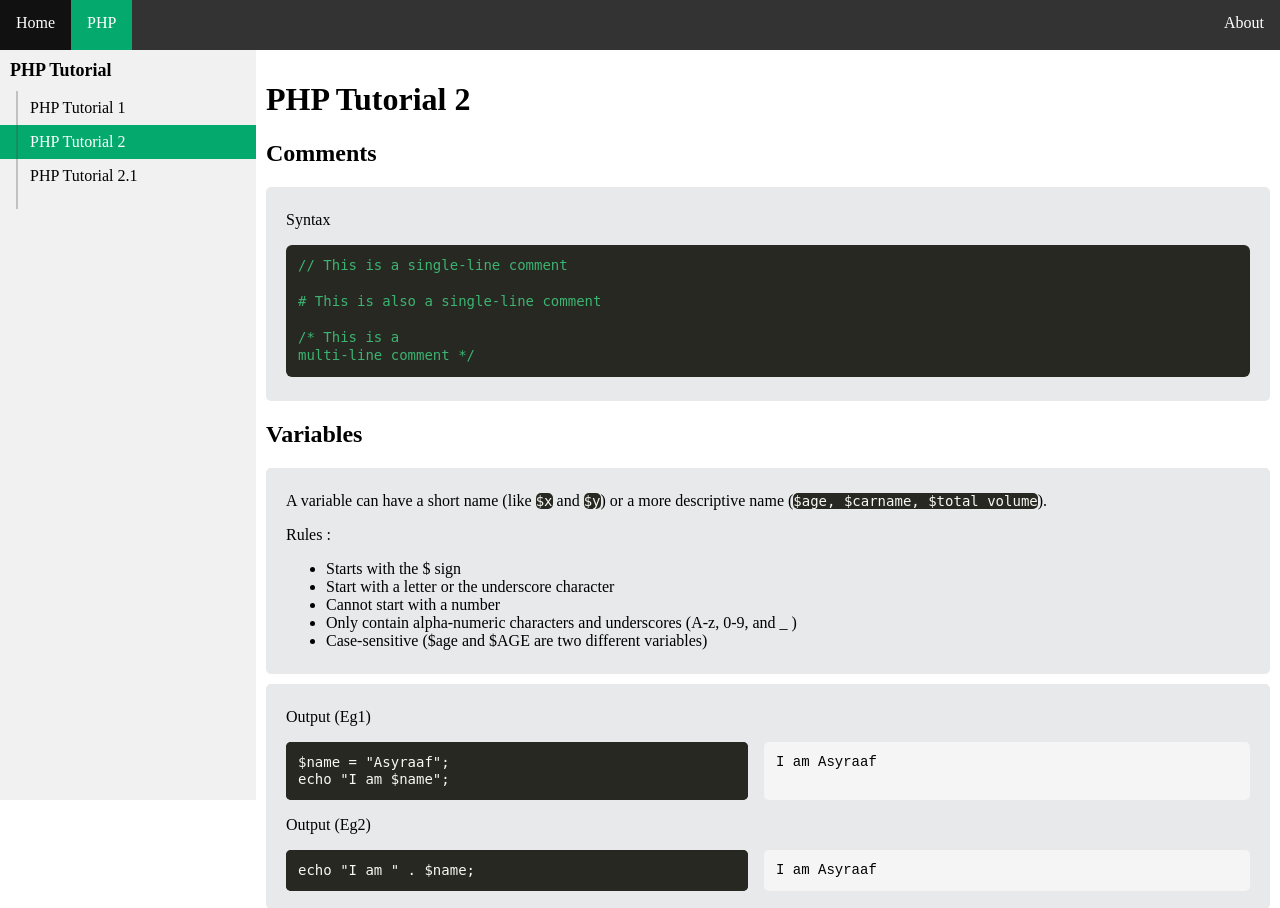
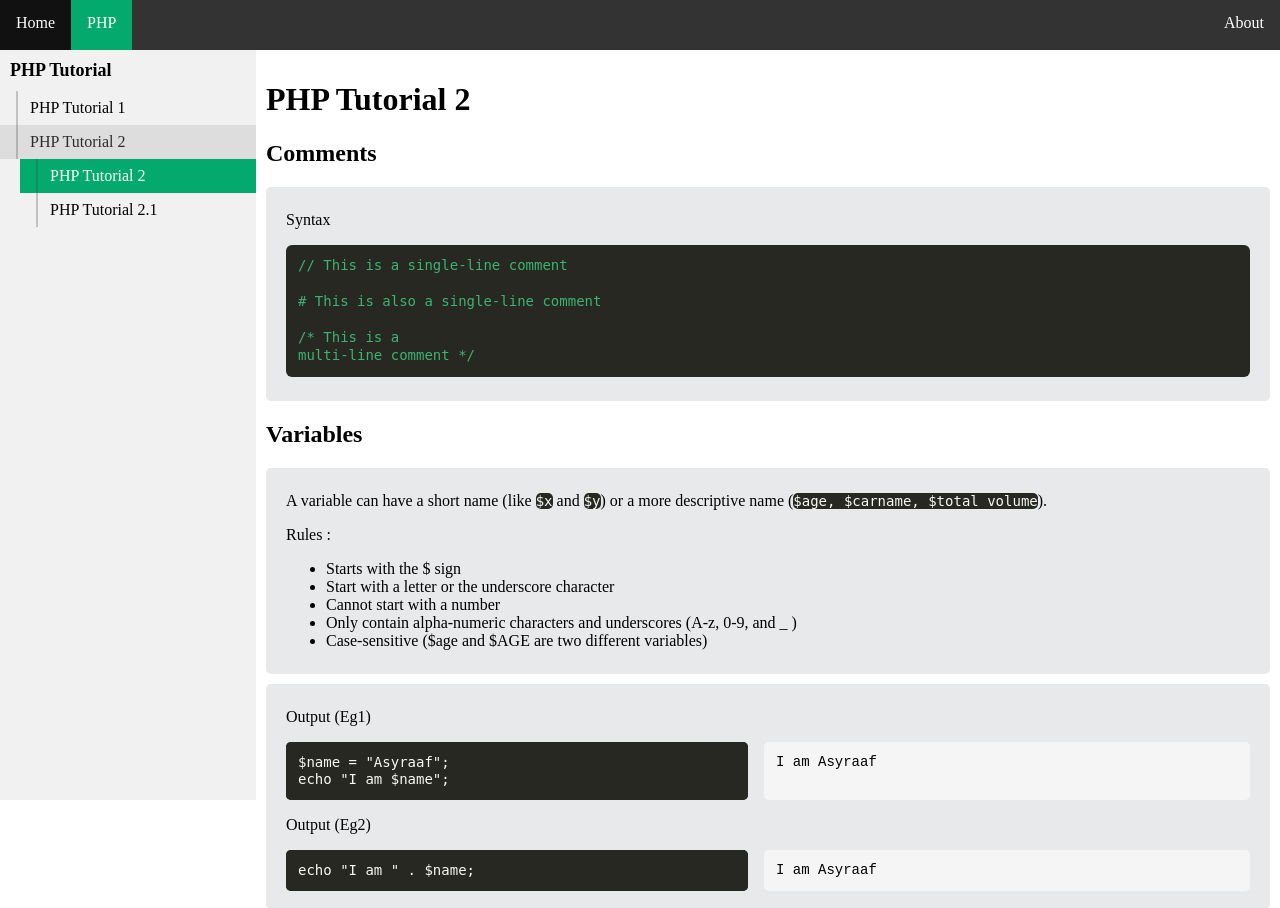
Before and after one commit to AsyraafRazak/javascript-test, a PHP site: page /phptutorial/phptutorial2.php in a window 1280 px wide. Shown: the top 908 px of the page. Run offline with PHP 8.4, Linux system fonts and the light colour scheme.

Commit message:
accordion sidebar

```diff
--- a/css/styles.css
+++ b/css/styles.css
@@ -60,6 +60,32 @@ body {
 .sidebar-nav li a.active {
     background-color: #04AA6D;
     color: white;
+}
+
+.submenu {
+    display: none;
+    padding-left: 20px;
+}
+
+.submenu.show {
+    display: block;
+}
+
+.accordion-toggle {
+    background: none; /* Reset */
+    border: none; /* Reset */
+    padding: 10px 16px;
+    font: inherit; /* Inherit font from parent */
+    color: inherit; /* Keep sidebar text consistent */
+    background-color: #f1f1f1;
+    text-align: left;
+    width: 100%;
+    cursor: pointer;
+}
+
+.sidebar-nav li .accordion-toggle.active {
+    background-color: #ddd; /* light grey when active */
+    color: #2c2c2c; /* slightly darker text */
 }
 
 /*Navbar*/
--- a/layout/footer.php
+++ b/layout/footer.php
@@ -1,3 +1,8 @@
+
+
+<script src="/js-test/scripts/sidebar.js"></script>
+
+
 </body>
 
 </html>
--- a/layout/phpsidebar.php
+++ b/layout/phpsidebar.php
@@ -2,8 +2,14 @@
     <h2 class="sidebar-title">PHP Tutorial</h2>
     <ul class="sidebar-nav">
         <li><a class="<?= ($page == 'php') ? 'active' : '' ?>" href="/js-test/phptutorial/phptutorial.php">PHP Tutorial 1</a></li>
-        <li><a class="<?= ($page == 'php2') ? 'active' : '' ?>" href="/js-test/phptutorial/phptutorial2.php">PHP Tutorial 2</a></li>
-        <li><a class="<?= ($page == 'php2-1') ? 'active' : '' ?>" href="/js-test/phptutorial/phptutorial2-1.php">PHP Tutorial 2.1</a></li>
-        <li><a class
+        <!-- <li><a class="<?= ($page == 'php2') ? 'active' : '' ?>" href="/js-test/phptutorial/phptutorial2.php">PHP Tutorial 2</a></li>
+        <li><a class="<?= ($page == 'php2-1') ? 'active' : '' ?>" href="/js-test/phptutorial/phptutorial2-1.php">PHP Tutorial 2.1</a></li> -->
+        <li>
+            <a href="#" onclick="event.preventDefault();" class="accordion-toggle <?= ($page == 'php2' || $page == 'php2-1') ? 'active' : '' ?>">PHP Tutorial 2</a>
+            <ul class="submenu <?= ($page == 'php2' || $page == 'php2-1') ? 'show' : '' ?>">
+                <a class="<?= ($page == 'php2') ? 'active' : '' ?>" href="/js-test/phptutorial/phptutorial2.php">PHP Tutorial 2</a>
+                <a class="<?= ($page == 'php2-1') ? 'active' : '' ?>" href="/js-test/phptutorial/phptutorial2-1.php">PHP Tutorial 2.1</a>
+            </ul>
+        </li>
     </ul>
 </div>
--- /dev/null
+++ b/scripts/sidebar.js
@@ -0,0 +1,7 @@
+// sidebar.js
+document.querySelectorAll('.accordion-toggle').forEach(toggle => {
+    toggle.addEventListener('click', function () {
+        const submenu = this.nextElementSibling;
+        submenu.classList.toggle('show');
+    });
+});
```
